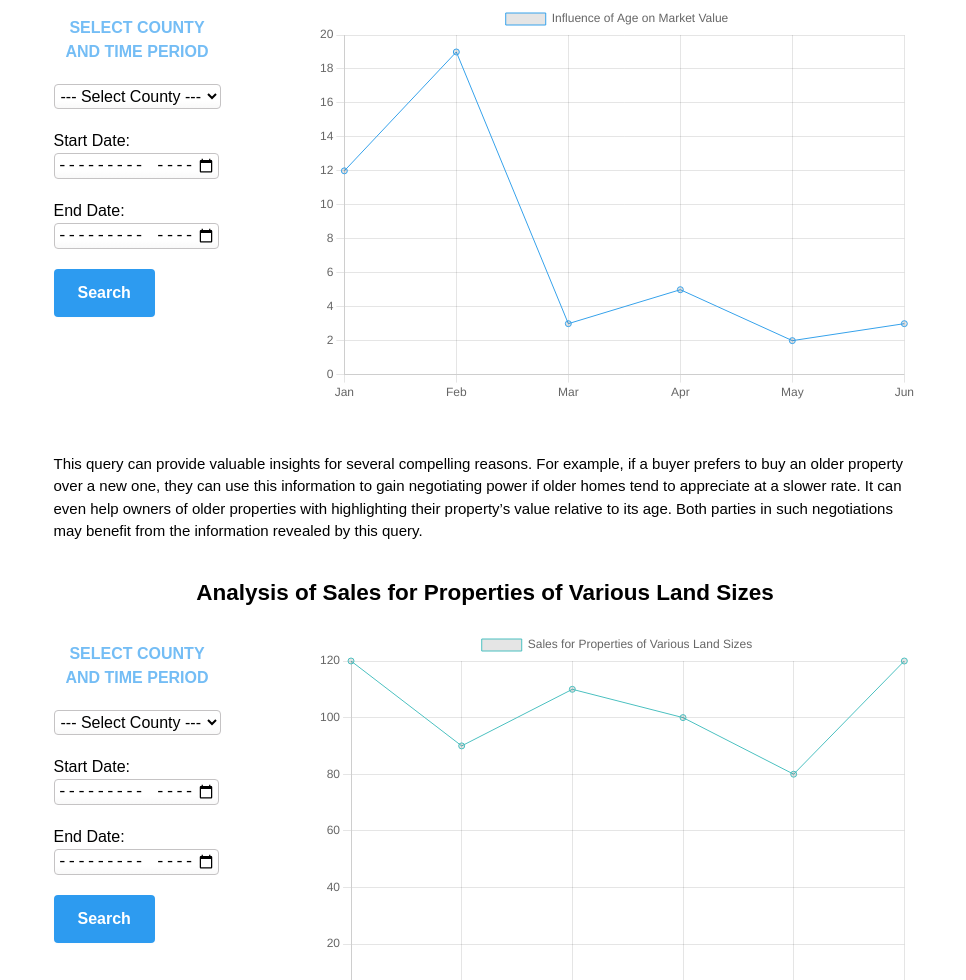
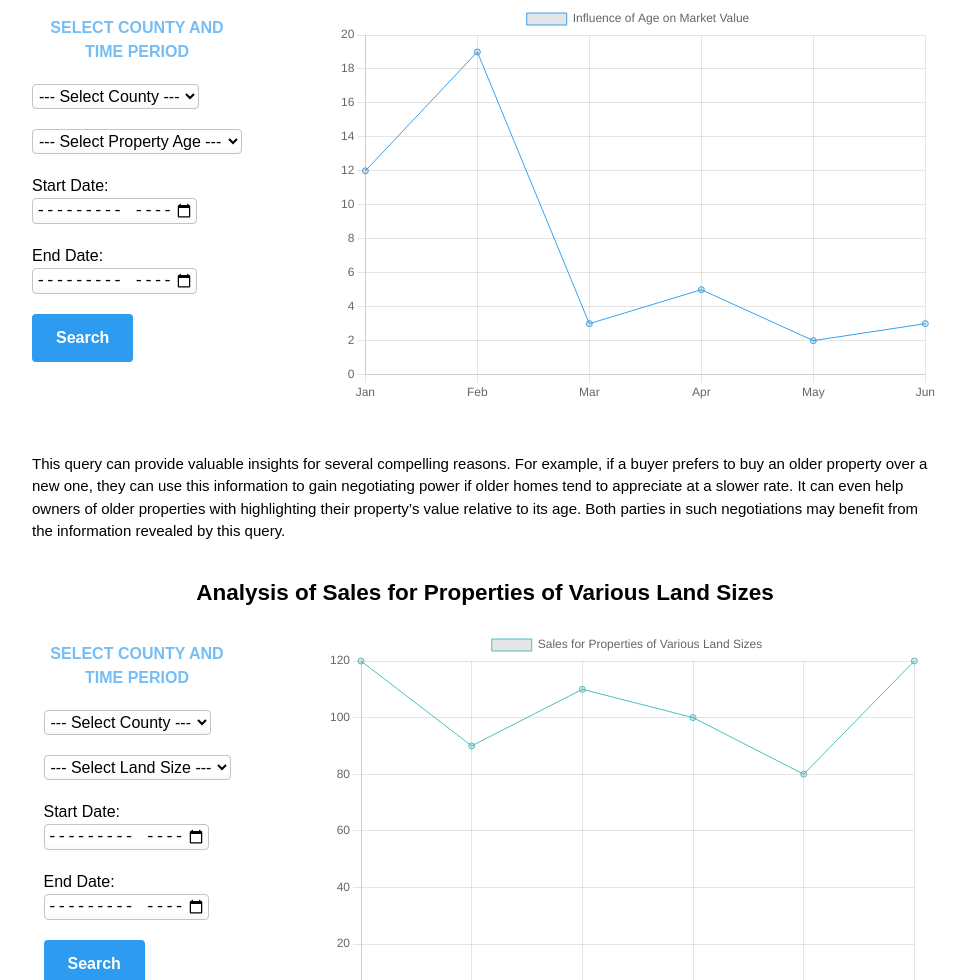
Before and after one commit to williamGarcia99x/Real_Estate_Explorer, a website: page App/Pages/propertyAnalysis.html in a window 1280 px wide. Shown: the part 1458-2438 px from the top of the page, without its empty margins (155-1121 px from the left). Drawn offline with nearby package versions, Linux system fonts and the light colour scheme.

Commit message:
added additional inputs on property page

```diff
--- a/App/Pages/propertyAnalysis.html
+++ b/App/Pages/propertyAnalysis.html
@@ -112,6 +112,16 @@
               </select>
             </div>
             <div>
+              <select id="county" size="1">
+                <option value="">--- Select Property Age ---</option>
+                <option value="Miami-Dade">10 years</option>
+                <option value="Miami-Dade">20 years</option>
+                <option value="Miami-Dade">30 years</option>
+                <option value="Miami-Dade">40 years</option>
+                <option value="Miami-Dade">50 years</option>
+              </select>
+            </div>
+            <div>
               <label for="start-date">Start Date:</label>
               <input id="start-date" type="month" min="2022-01" max="2023-06" />
             </div>
@@ -150,6 +160,14 @@
               <select id="county" size="1">
                 <option value="">--- Select County ---</option>
                 <option value="Miami-Dade">Miami-Dade</option>
+              </select>
+            </div>
+            <div>
+              <select id="county" size="1">
+                <option value="">--- Select Land Size ---</option>
+                <option value="Miami-Dade">1000 sqft</option>
+                <option value="Miami-Dade">5000 sqft</option>
+                <option value="Miami-Dade">10,000 sqft</option>
               </select>
             </div>
             <div>
```
